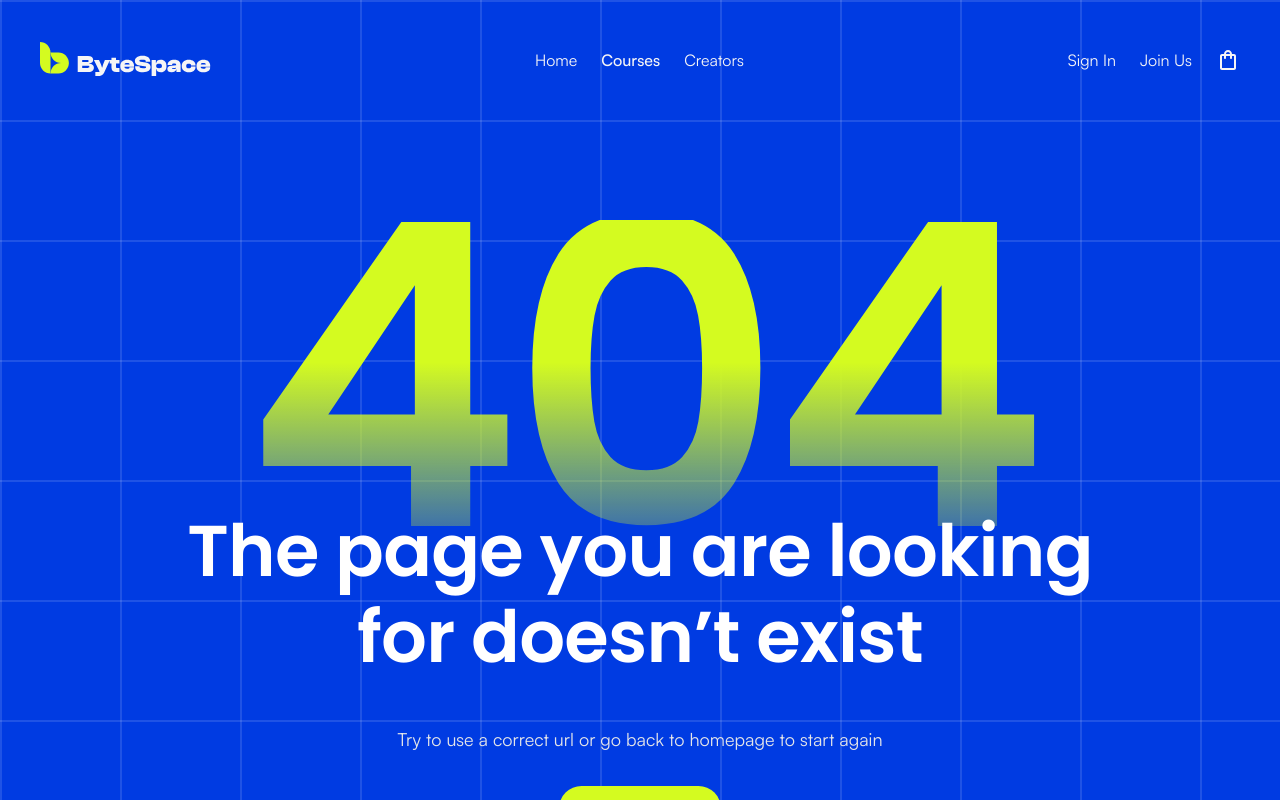
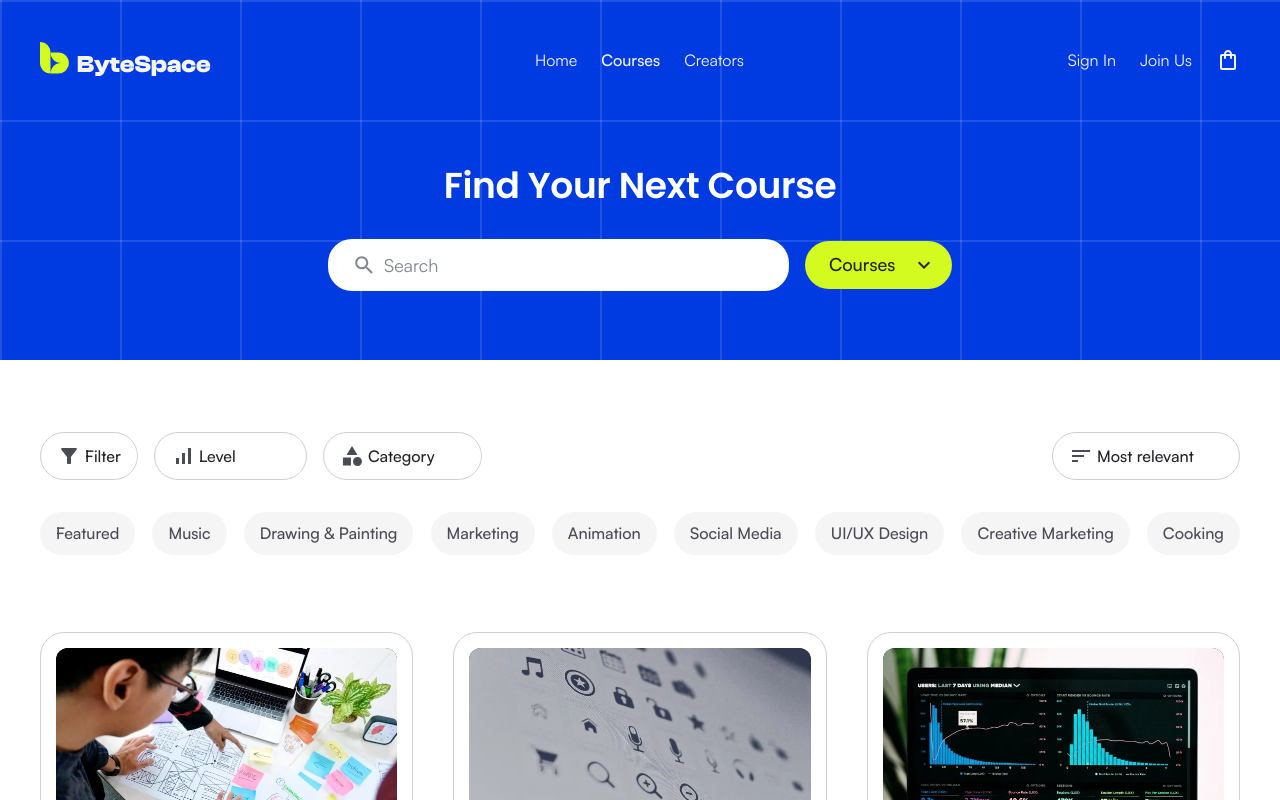
Before and after one commit to mohammad-ishtiaque/byteSpace-web, a Next.js app: page /courses in a window 1280 px wide. Before the commit this address had no page. Shown: the top 800 px of the page. Built offline with nearby package versions, Linux system fonts and the light colour scheme.

Commit message:
Add courses page with search, filters and pagination

```diff
--- /dev/null
+++ b/src/app/(main)/courses/page.jsx
@@ -0,0 +1,82 @@
+import Container from "@/components/ui/Container";
+import EmptyState from "@/components/ui/EmptyState";
+import Icon from "@/components/ui/Icon";
+import Pagination from "@/components/ui/Pagination";
+import CourseFilters from "@/components/course/CourseFilters";
+import CourseGrid from "@/components/course/CourseGrid";
+import CourseSearchForm from "@/components/course/CourseSearchForm";
+import { ROUTES } from "@/lib/constants";
+import { getCategories, getCourseLevels, getCourseTopics, searchCourses } from "@/services/courses";
+
+export const metadata = {
+  title: "Courses",
+  description: "Search ByteSpace courses by topic, level and category.",
+};
+
+export default async function CoursesPage({ searchParams }) {
+  const { q = "", topic = "", level = "", category = "", sort = "", page } = await searchParams;
+  const filters = { q, topic, level, category, sort };
+
+  const [result, topics, levels, categories] = await Promise.all([
+    searchCourses({ ...filters, page }),
+    getCourseTopics(),
+    getCourseLevels(),
+    getCategories(),
+  ]);
+
+  return (
+    <>
+      <section aria-labelledby="courses-title" className="bg-grid pt-8 pb-16 md:pt-11 md:pb-[69px]">
+        <Container className="flex flex-col items-center text-center">
+          <h1
+            id="courses-title"
+            className="font-heading text-[2rem] leading-[1.2] font-semibold tracking-[-0.01em] text-white sm:text-h3"
+          >
+            Find Your Next Course
+          </h1>
+          <CourseSearchForm
+            id="course-search"
+            defaultValue={q}
+            placeholder="Search"
+            keepParams={{ topic, level, category, sort }}
+            className="mt-8 max-w-[624px]"
+          >
+            <label className="relative flex h-12 w-[147px] shrink-0 items-center self-center rounded-3xl bg-accent">
+              <span className="sr-only">Search in</span>
+              <select className="h-full w-full cursor-pointer appearance-none bg-transparent pr-12 pl-6 text-label-l font-medium text-shuttle-950 outline-none">
+                <option>Courses</option>
+                <option disabled>Creators (coming soon)</option>
+              </select>
+              <Icon name="chevronDown" className="pointer-events-none absolute right-4 text-shuttle-950" />
+            </label>
+          </CourseSearchForm>
+        </Container>
+      </section>
+
+      <Container className="pt-12 pb-16 md:pt-[72px]">
+        <CourseFilters topics={[...topics.slice(0, 8), "Cooking"]} levels={levels} categories={categories} />
+
+        <p aria-live="polite" className="sr-only">
+          {result.total} courses found
+        </p>
+
+        <div className="mt-12 md:mt-[77px]">
+          {result.courses.length > 0 ? (
+            <CourseGrid courses={result.courses} />
+          ) : (
+            <EmptyState
+              title="No courses found."
+              message="Try another search or remove some filters."
+              actionLabel="Show all courses"
+              actionHref={ROUTES.courses}
+            />
+          )}
+        </div>
+
+        <div className="mt-16 md:mt-24">
+          <Pagination basePath={ROUTES.courses} params={filters} page={result.page} totalPages={result.totalPages} />
+        </div>
+      </Container>
+    </>
+  );
+}
--- /dev/null
+++ b/src/components/course/CourseFilters.jsx
@@ -0,0 +1,91 @@
+"use client";
+
+import { usePathname, useRouter, useSearchParams } from "next/navigation";
+import TopicFilter from "@/components/course/TopicFilter";
+import Icon from "@/components/ui/Icon";
+import SelectPill from "@/components/ui/SelectPill";
+import { SORT_OPTIONS } from "@/lib/courses";
+import { cn } from "@/lib/utils";
+
+export default function CourseFilters({ topics, levels, categories }) {
+  const router = useRouter();
+  const pathname = usePathname();
+  const searchParams = useSearchParams();
+
+  const level = searchParams.get("level") ?? "";
+  const category = searchParams.get("category") ?? "";
+  const topic = searchParams.get("topic") ?? "";
+  const sort = searchParams.get("sort") ?? "";
+  const activeCount = [level, category, topic].filter(Boolean).length;
+
+  function update(changes) {
+    const params = new URLSearchParams(searchParams);
+    Object.entries(changes).forEach(([key, value]) => (value ? params.set(key, value) : params.delete(key)));
+    params.delete("page");
+    const query = params.toString();
+    router.replace(query ? `${pathname}?${query}` : pathname, { scroll: false });
+  }
+
+  return (
+    <div>
+      <div className="-mx-6 flex items-center justify-between gap-3 overflow-x-auto px-6 pb-2 [scrollbar-width:none] lg:mx-0 lg:overflow-visible lg:px-0 lg:pb-0">
+        <div className="flex shrink-0 gap-3 lg:gap-4">
+          <button
+            type="button"
+            onClick={() => update({ level: "", category: "", topic: "" })}
+            disabled={activeCount === 0}
+            title="Clear all filters"
+            className={cn(
+              "flex h-12 items-center gap-1 rounded-3xl border bg-white px-4 text-label-m font-medium transition-colors",
+              "focus-visible:outline-2 focus-visible:outline-offset-2 focus-visible:outline-primary",
+              activeCount > 0 ? "border-primary hover:bg-shuttle-50" : "border-shuttle-200",
+            )}
+          >
+            <Icon name="filter" className="text-shuttle-700" />
+            Filter
+            {activeCount > 0 && (
+              <span className="ml-1 rounded-full bg-accent px-2 text-label-xs leading-5">
+                {activeCount}
+                <span className="sr-only"> active, clear all</span>
+              </span>
+            )}
+          </button>
+          <SelectPill
+            icon="level"
+            label="Level"
+            value={level}
+            onChange={(value) => update({ level: value })}
+            options={[{ value: "", label: "Level" }, ...levels.map((item) => ({ value: item, label: item }))]}
+          />
+          <SelectPill
+            icon="category"
+            label="Category"
+            value={category}
+            onChange={(value) => update({ category: value })}
+            options={[
+              { value: "", label: "Category" },
+              ...categories.map((item) => ({ value: item.slug, label: item.name })),
+            ]}
+          />
+        </div>
+        <SelectPill
+          icon="sort"
+          label="Sort by"
+          value={sort}
+          onChange={(value) => update({ sort: value === "relevant" ? "" : value })}
+          options={SORT_OPTIONS}
+        />
+      </div>
+
+      <div className="mt-8">
+        <TopicFilter
+          topics={topics}
+          selected={topic}
+          onSelect={(value) => update({ topic: value === topic ? "" : value })}
+          layout="row"
+          showMore={false}
+        />
+      </div>
+    </div>
+  );
+}
--- a/src/components/course/TopicFilter.jsx
+++ b/src/components/course/TopicFilter.jsx
@@ -2,9 +2,14 @@ import Link from "next/link";
 import { ROUTES } from "@/lib/constants";
 import { cn } from "@/lib/utils";
 
-export default function TopicFilter({ topics, selected, onSelect }) {
+const layouts = {
+  wrap: "sm:mx-0 sm:flex-wrap sm:justify-center sm:overflow-visible sm:px-0 sm:pb-0 md:gap-x-4 md:gap-y-5",
+  row: "lg:mx-0 lg:justify-between lg:px-0 lg:pb-0",
+};
+
+export default function TopicFilter({ topics, selected, onSelect, layout = "wrap", showMore = true }) {
   return (
-    <ul className="-mx-6 flex gap-3 overflow-x-auto px-6 pb-2 [scrollbar-width:none] sm:mx-0 sm:flex-wrap sm:justify-center sm:overflow-visible sm:px-0 sm:pb-0 md:gap-x-4 md:gap-y-5">
+    <ul className={cn("-mx-6 flex gap-3 overflow-x-auto px-6 pb-2 [scrollbar-width:none]", layouts[layout])}>
       {topics.map((topic) => {
         const isActive = topic === selected;
         return (
@@ -24,6 +29,7 @@ export default function TopicFilter({ topics, selected, onSelect }) {
           </li>
         );
       })}
+      {showMore && (
         <li className="flex shrink-0 items-center">
           <Link
             href={ROUTES.courses}
@@ -32,6 +38,7 @@ export default function TopicFilter({ topics, selected, onSelect }) {
             + More
           </Link>
         </li>
+      )}
     </ul>
   );
 }
--- /dev/null
+++ b/src/components/ui/Pagination.jsx
@@ -0,0 +1,66 @@
+import Link from "next/link";
+import Icon from "@/components/ui/Icon";
+import { cn } from "@/lib/utils";
+
+function pageHref(basePath, params, page) {
+  const query = new URLSearchParams(Object.entries(params).filter(([, value]) => value));
+  if (page > 1) query.set("page", page);
+  else query.delete("page");
+  const value = query.toString();
+  return value ? `${basePath}?${value}` : basePath;
+}
+
+function ArrowLink({ href, label, icon }) {
+  const classes = "flex size-10 items-center justify-center rounded-full border border-shuttle-200";
+
+  if (!href) {
+    return (
+      <span aria-hidden="true" className={cn(classes, "text-shuttle-200")}>
+        <Icon name={icon} />
+      </span>
+    );
+  }
+
+  return (
+    <Link href={href} aria-label={label} className={cn(classes, "text-shuttle-950 hover:border-primary")}>
+      <Icon name={icon} />
+    </Link>
+  );
+}
+
+export default function Pagination({ basePath, params = {}, page, totalPages }) {
+  if (totalPages <= 1) return null;
+
+  const pages = Array.from({ length: totalPages }, (_, index) => index + 1);
+
+  return (
+    <nav aria-label="Pagination" className="flex items-center justify-center gap-4">
+      <ArrowLink
+        href={page > 1 ? pageHref(basePath, params, page - 1) : null}
+        label="Previous page"
+        icon="chevronLeft"
+      />
+      <ul className="flex items-center gap-4">
+        {pages.map((number) => (
+          <li key={number}>
+            <Link
+              href={pageHref(basePath, params, number)}
+              aria-current={number === page ? "page" : undefined}
+              className={cn(
+                "text-label-l font-medium",
+                number === page ? "text-shuttle-950" : "text-shuttle-400 hover:text-primary",
+              )}
+            >
+              {number}
+            </Link>
+          </li>
+        ))}
+      </ul>
+      <ArrowLink
+        href={page < totalPages ? pageHref(basePath, params, page + 1) : null}
+        label="Next page"
+        icon="chevronRight"
+      />
+    </nav>
+  );
+}
--- /dev/null
+++ b/src/components/ui/SelectPill.jsx
@@ -0,0 +1,28 @@
+import Icon from "@/components/ui/Icon";
+import { cn } from "@/lib/utils";
+
+export default function SelectPill({ icon, label, value, options, onChange, className }) {
+  return (
+    <label
+      className={cn(
+        "relative flex h-12 shrink-0 items-center gap-1 rounded-3xl border border-shuttle-200 bg-white pl-4 text-label-m font-medium text-shuttle-950 transition-colors focus-within:border-primary hover:border-shuttle-400",
+        value && "border-primary",
+        className,
+      )}
+    >
+      <Icon name={icon} className="text-shuttle-700" />
+      <span className="sr-only">{label}</span>
+      <select
+        value={value}
+        onChange={(event) => onChange(event.target.value)}
+        className="h-full cursor-pointer appearance-none bg-transparent pr-4 outline-none"
+      >
+        {options.map((option) => (
+          <option key={option.value} value={option.value}>
+            {option.label}
+          </option>
+        ))}
+      </select>
+    </label>
+  );
+}
```
Lines whose indentation alone changed are shown as unchanged.
